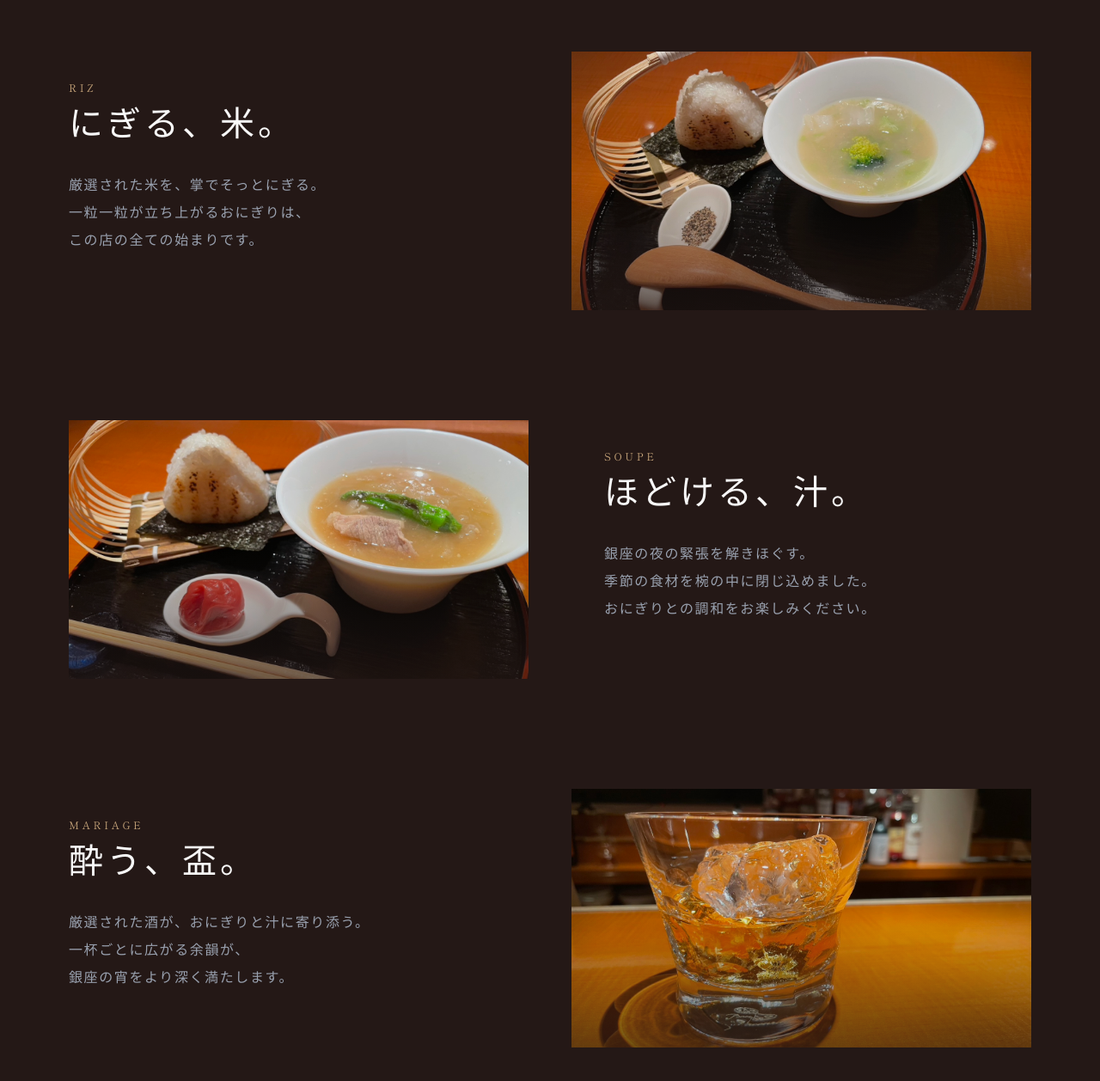
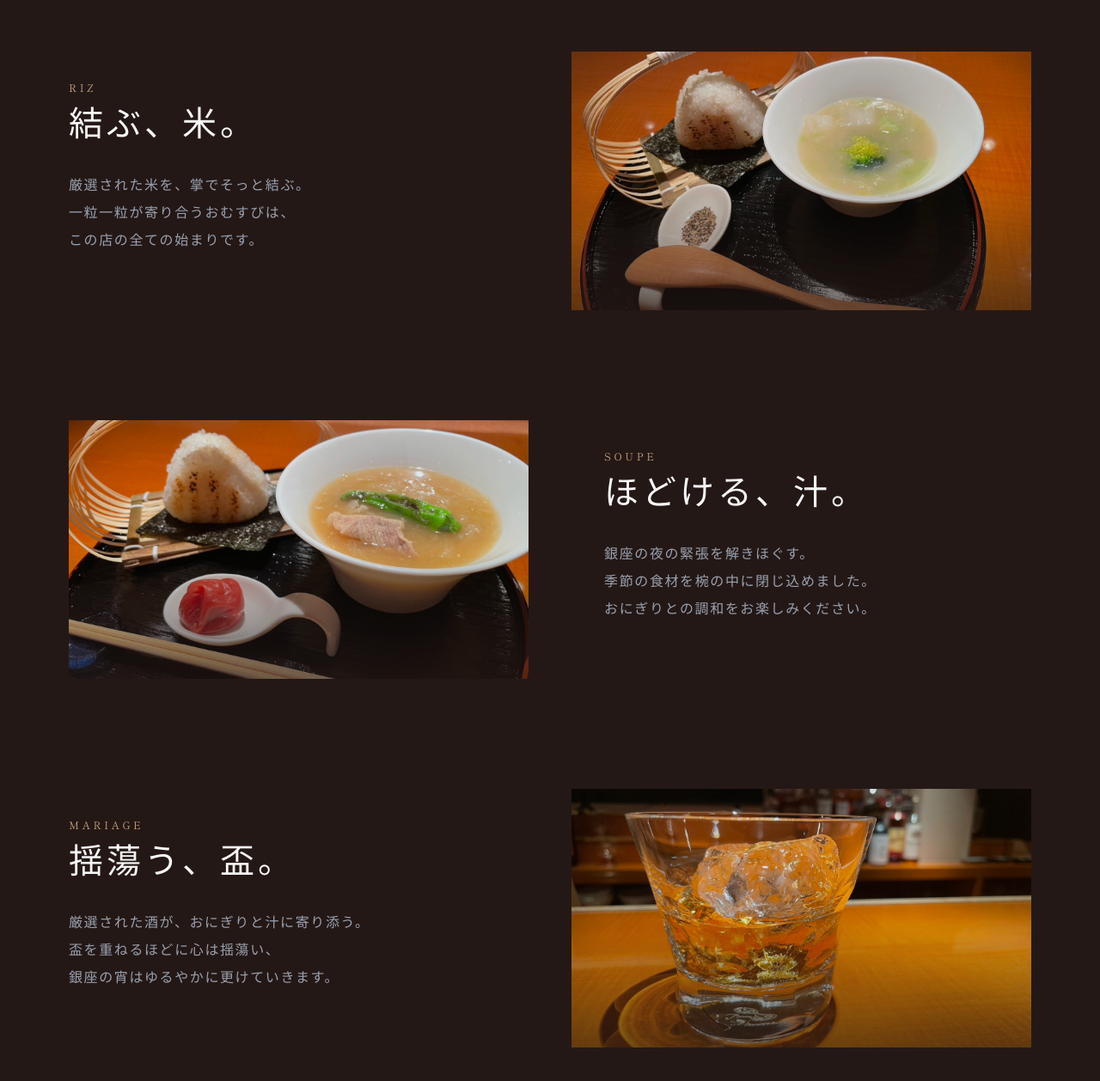
Before and after one commit to atimot/najilaboule, a React (Vite) app: page / in a window 1280 px wide. Shown: the part 1920-3178 px from the top of the page at 86% size. Built offline with nearby package versions, Linux system fonts and the light colour scheme; a web font is replaced by a local one.

Commit message:
refactor: ExperienceSectionのRIZ/MARIAGEタイトル・本文を洗練
Co-Authored-By: Claude Opus 4.6 <noreply@anthropic.com>

```diff
--- a/src/i18n/data.ts
+++ b/src/i18n/data.ts
@@ -21,24 +21,24 @@ export interface PhiloSlide {
 export const translations: Record<Language, Translations> = {
   ja: {
     hero_title: '銀座の夜、\n米と汁を嗜む。',
-    riz_title: 'にぎる、米。',
-    riz_desc: '厳選された米を、掌でそっとにぎる。\n一粒一粒が立ち上がるおにぎりは、\nこの店の全ての始まりです。',
+    riz_title: '結ぶ、米。',
+    riz_desc: '厳選された米を、掌でそっと結ぶ。\n一粒一粒が寄り合うおむすびは、\nこの店の全ての始まりです。',
     soupe_title: 'ほどける、汁。',
     soupe_desc: '銀座の夜の緊張を解きほぐす。\n季節の食材を椀の中に閉じ込めました。\nおにぎりとの調和をお楽しみください。',
-    mariage_title: '酔う、盃。',
-    mariage_desc: '厳選された酒が、おにぎりと汁に寄り添う。\n一杯ごとに広がる余韻が、\n銀座の宵をより深く満たします。',
+    mariage_title: '揺蕩う、盃。',
+    mariage_desc: '厳選された酒が、おにぎりと汁に寄り添う。\n盃を重ねるほどに心は揺蕩い、\n銀座の宵はゆるやかに更けていきます。',
     address_text: '東京都中央区銀座6-12-12\n銀座ステラビル2階',
     hours_main: '営業時間: 18:30 - 23:30',
     hours_closed: '定休日: 土日祝日',
   },
   en: {
     hero_title: 'Savoring Rice in the Ginza Night.',
-    riz_title: 'Shaping the Grain.',
-    riz_desc: 'Carefully selected rice, gently shaped by hand. Each grain stands tall in our Onigiri — the very soul from which everything begins.',
+    riz_title: 'Binding the Grain.',
+    riz_desc: 'Carefully selected rice, gently bound together by hand. Each grain drawn close in our Omusubi — the very beginning of everything here.',
     soupe_title: 'Unwinding Soup.',
     soupe_desc: 'The aroma of the first dashi broth unwinds the tension of the Ginza night. Seasonal ingredients sealed in a bowl. Enjoy the harmony with Onigiri.',
-    mariage_title: 'Savoring the Cup.',
-    mariage_desc: 'Carefully selected drinks accompany your onigiri and soup. With each sip, a lingering resonance fills the Ginza evening ever more deeply.',
+    mariage_title: 'Drifting with the Cup.',
+    mariage_desc: 'Carefully selected drinks accompany your onigiri and soup. With each cup, the spirit drifts gently as the Ginza evening deepens at its own unhurried pace.',
     address_text: 'Ginza Stella Building 2F, 6-12-12 Ginza, Chuo-ku, Tokyo, Japan',
     hours_main: 'Hours: 18:30 - 23:30',
     hours_closed: 'Closed: Weekends & National Holidays',
```
